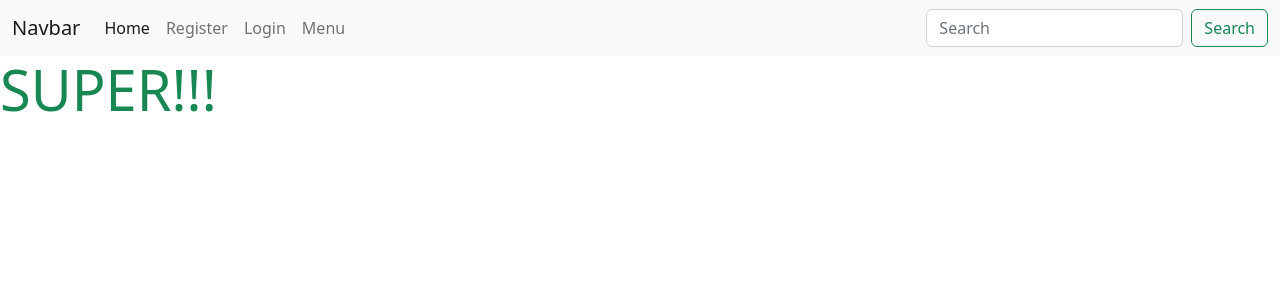
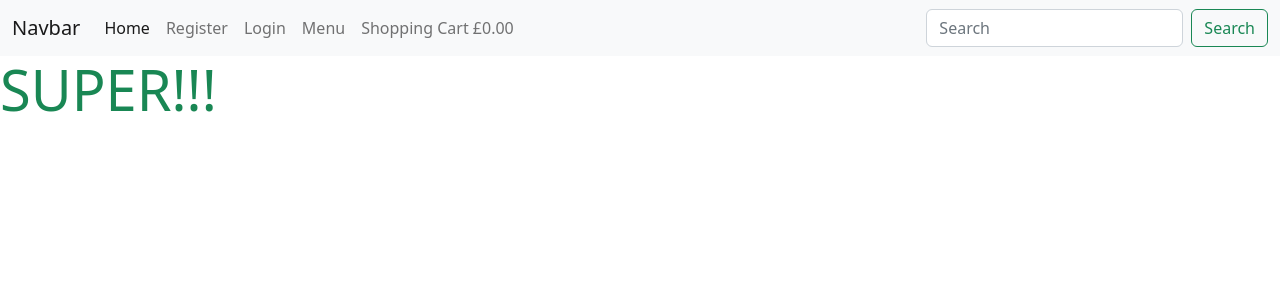
Before and after one commit to mjjstockman/ecomm, a Django app: page / in a window 1280 px wide. Shown: the top 300 px of the page. Run offline with Django 3.2, Linux system fonts and the light colour scheme; parts of the project's set-up code (start-up, migrations or seed data) failed here and were passed over; some libraries are stand-ins or nearby versions.

Commit message:
Add current cost of cart next to shopping cart in nav

```diff
--- a/templates/base.html
+++ b/templates/base.html
@@ -84,6 +84,15 @@
                     </li>
                     {% endif %}
                     {% endif %}
+                    <li class="nav-item list-inline-item">
+                        <a class="nav-link" href="{% url 'view_cart' %}">Shopping Cart
+                            {% if total %}
+                            £{{ total|floatformat:2 }}
+                            {% else %}
+                            £0.00
+                            {% endif %}
+                        </a>
+                    </li>
 
                 </ul>
                 <form class="d-flex" method="GET" action="{% url 'detail' }">
```
